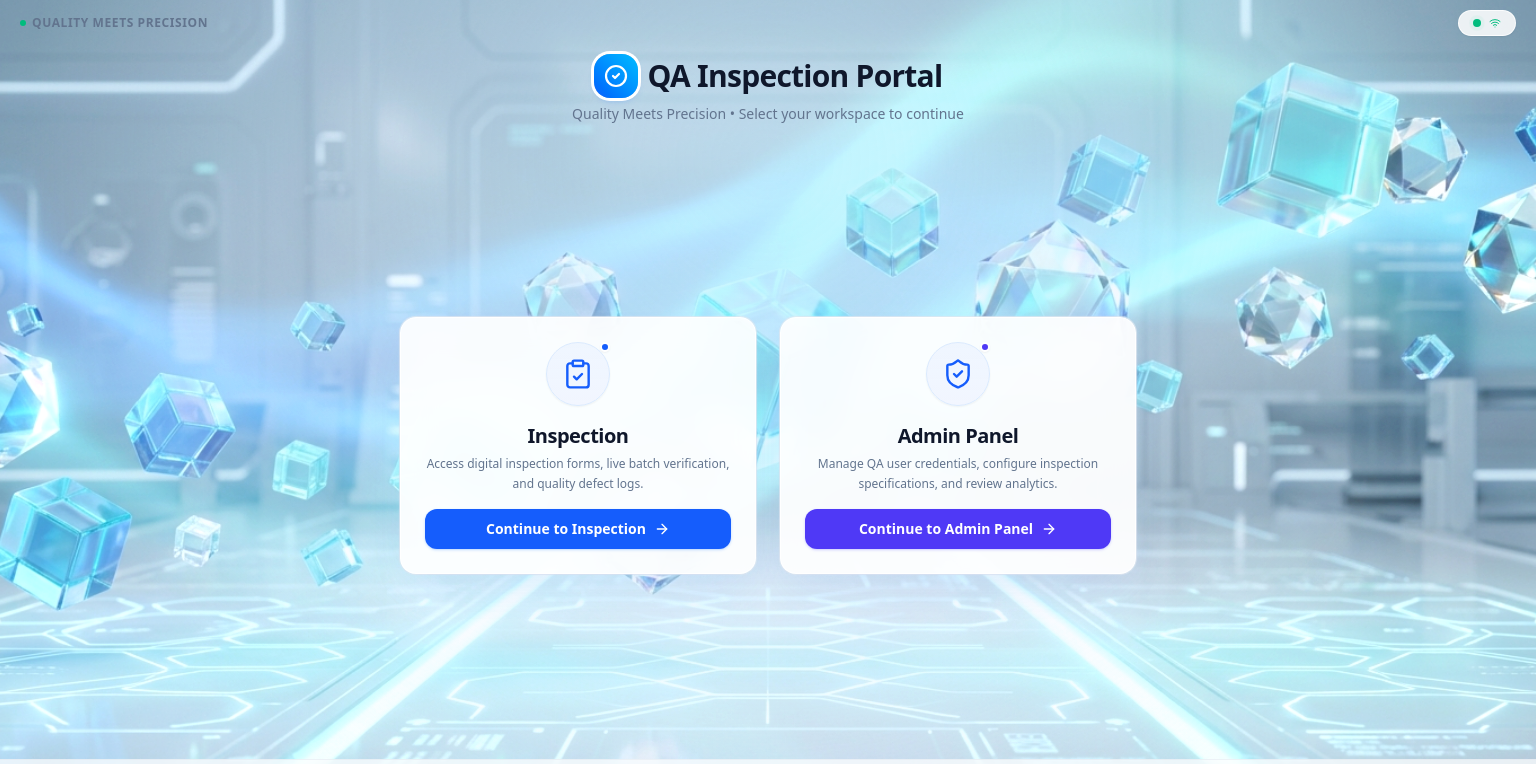
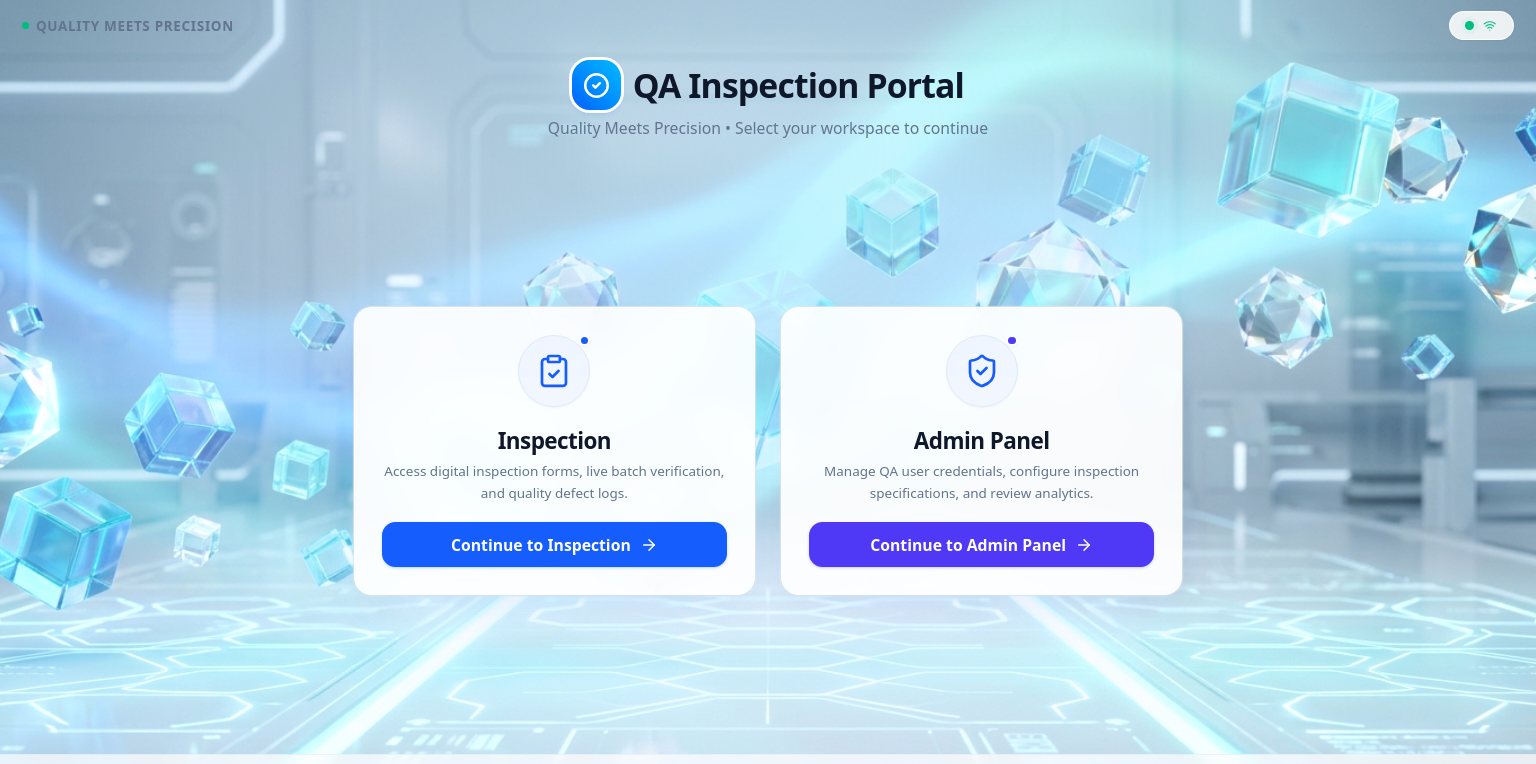
Before and after one commit to tpgajasinghe-star/qa_inspection, a React (Vite) app: page / in a window 1536 px wide. Shown: the top 764 px of the page. Built offline with nearby package versions, Linux system fonts and the light colour scheme; no server answers; the database is empty.

Commit message:
chore: remove unused vite dependency and set root font-size
Implement a fluid root font-size baseline in index.css to ensure consistent visual density across different screen resolutions and remove unnecessary vite dev dependency.

```diff
--- a/package.json
+++ b/package.json
@@ -35,7 +35,6 @@
     "esbuild": "^0.25.0",
     "tailwindcss": "^4.1.14",
     "tsx": "^4.21.0",
-    "typescript": "~5.8.2",
-    "vite": "^6.2.3"
+    "typescript": "~5.8.2"
   }
 }
--- a/src/index.css
+++ b/src/index.css
@@ -1,6 +1,20 @@
 @import "tailwindcss";
 
 @layer base {
+  /* Standard 16px root baseline for mobile, tablet, and 1366x768 screens */
+  html {
+    font-size: 16px;
+  }
+
+  /* Proportionately scale root font-size on high-resolution screens (> 1366px)
+     matching 1366x768 visual density (16px / 1366px = 1.1713vw, capped by 2.5vh
+     to avoid vertical clipping on ultrawide monitors). */
+  @media screen and (min-width: 1367px) {
+    html {
+      font-size: clamp(16px, min(1.1713vw, 2.5vh), 45px);
+    }
+  }
+
   body {
     font-family: 'Plus Jakarta Sans', 'Inter', system-ui, -apple-system, sans-serif;
   }
```
Also changed, not shown: 1 other file (tests, documents, lock files or other folders).
